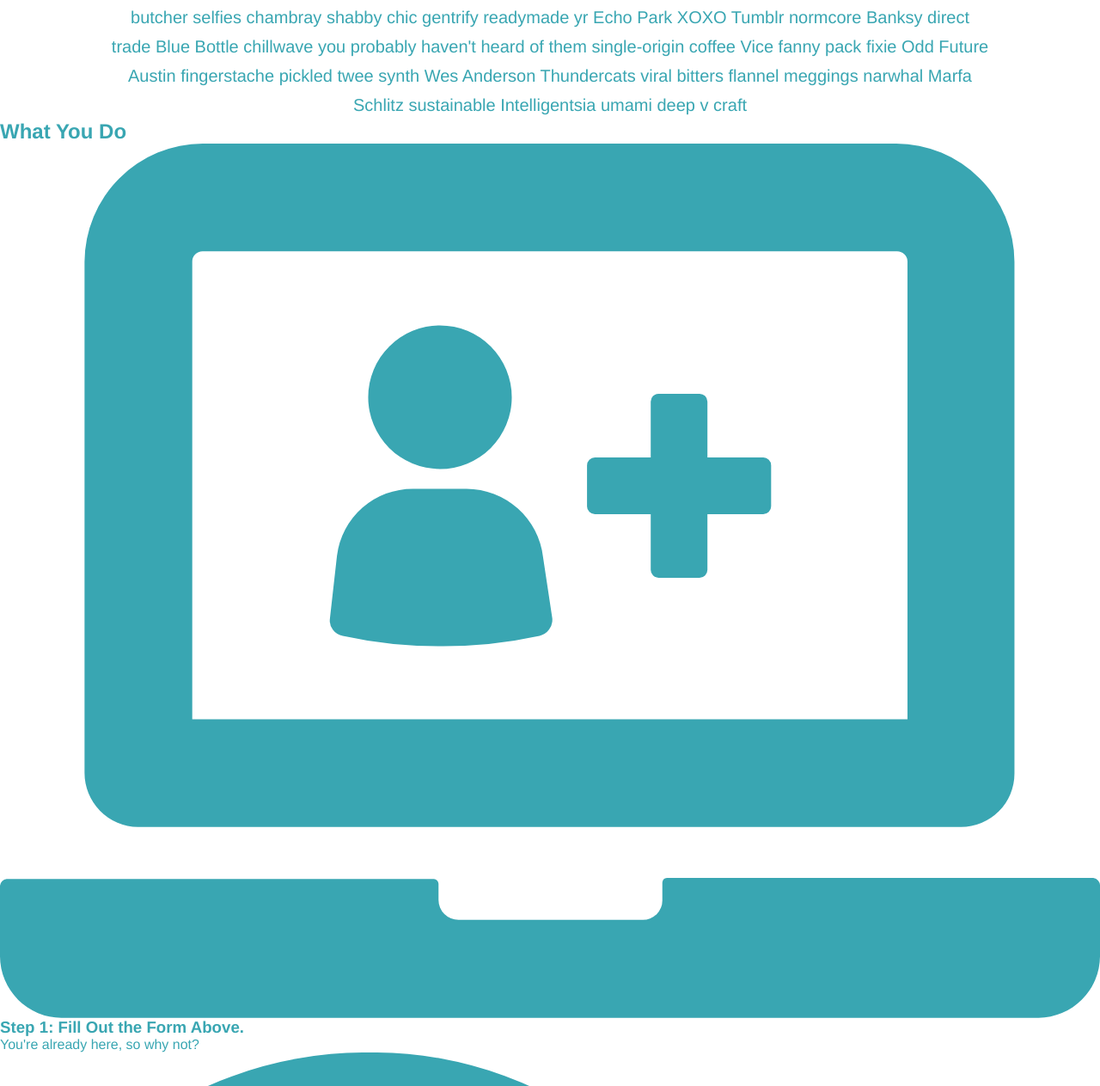
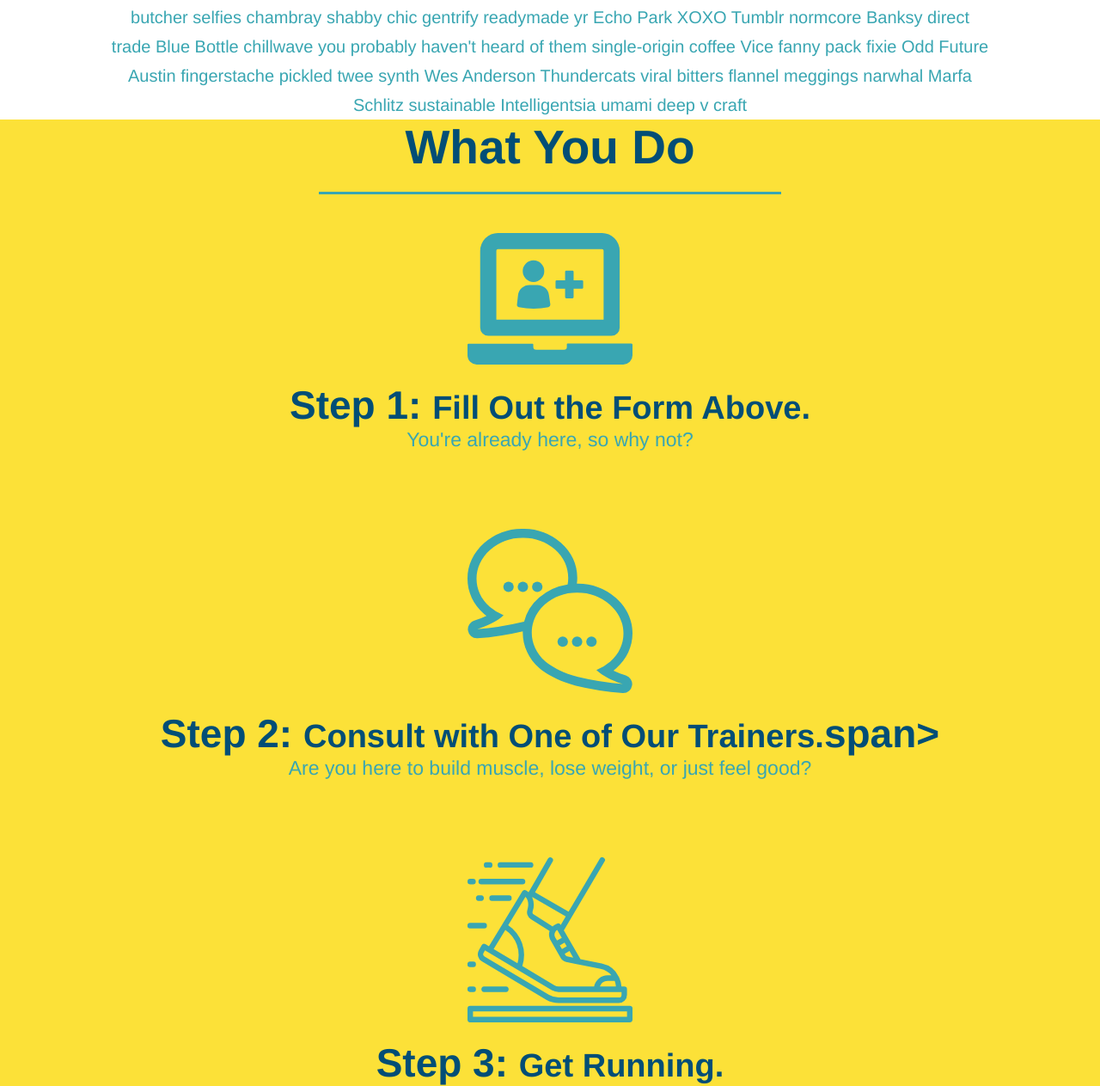
Before and after one commit to damquixote/run-buddy, a plain HTML site: page index.html in a window 1280 px wide. Shown: the part 801-2064 px from the top of the page at 86% size. Drawn offline with Linux system fonts and the light colour scheme.

Commit message:
style what you do section

```diff
--- a/assets/css/style.css
+++ b/assets/css/style.css
@@ -99,15 +99,6 @@ body {
   .intro {
       text-align: center;
   }
-  .intro h2 {
-    font-size: 55px;
-    color: #024e76;
-    margin-bottom: 35px;
-    padding: 0 100px 20px 100px;
-    border-bottom: 3px solid;
-    border-color: #fce138;
-    display: inline-block;
-  }
   .intro p {
     line-height: 1.7;
     color: #39a6b2;
@@ -115,3 +106,40 @@ body {
     margin: 0 auto;
     font-size: 20px;
   }
+  .steps {
+      text-align: center;
+      background: #FCE138;
+  }
+  .section-title {
+    font-size: 55px;
+    color: #024e76;
+    margin-bottom: 35px;
+    padding: 0 100px 20px 100px;
+    display: inline-block;
+    border-bottom: 3px solid;
+  }
+  .primary-border {
+    border-color: #fce138;
+  }
+  .secondary-border {
+    border-color: #39a6b2;
+  }
+  .steps div {
+    margin-bottom: 80px;
+  }
+  .steps img {
+    width: 15%;
+    margin: 10px 0;
+  }
+  .steps h3 {
+    color: #024e76;
+    font-size: 46px;
+    margin-top: 10px;
+  }
+  .steps p {
+    color: #39a6b2;
+    font-size: 23px;
+  }
+  .steps span {
+      font-size: 38px;
+  }
--- a/index.html
+++ b/index.html
@@ -58,36 +58,36 @@
 
 <!-- "what we do" section -->
 <section id="what-we-do" class="intro">
-    <h2>What We Do</h2>
+    <h2 class="section-title primary-border">What We Do</h2>
     <p>
       butcher selfies chambray shabby chic gentrify readymade yr Echo Park XOXO Tumblr normcore Banksy direct trade Blue Bottle chillwave you probably haven't heard of them single-origin coffee Vice fanny pack fixie Odd Future Austin fingerstache pickled twee synth Wes Anderson Thundercats viral bitters flannel meggings narwhal Marfa Schlitz sustainable Intelligentsia umami deep v craft
     </p>
   </section>
 
   <!-- "what you do" section -->
-  <section id="what-you-do">
-    <h2>What You Do</h2>
+  <section id="what-you-do" class="steps">
+    <h2 class="section-title secondary-border">What You Do</h2>
     <div>
         <img src="./assets/images/step-1.svg" alt="" />
-      <h3>Step 1: Fill Out the Form Above.</h3>
+      <h3>Step 1: <span>Fill Out the Form Above.</span></h3>
       <p>You're already here, so why not?</p>
     </div>
 
     <div>
         <img src="./assets/images/step-2.svg" alt="" />
-      <h3>Step 2: Consult with One of Our Trainers.</h3>
+      <h3>Step 2: <span>Consult with One of Our Trainers.</span>span></h3>
       <p>Are you here to build muscle, lose weight, or just feel good?</p>
     </div>
 
     <div>
         <img src="./assets/images/step-3.svg" alt="" />
-      <h3>Step 3: Get Running.</h3>
+      <h3>Step 3: <span>Get Running.</span></h3>
       <p>Hit the ground running (literally) once your trainer lays out your plan.</p>
     </div>
 
     <div>
         <img src="./assets/images/step-4.svg" alt="" />
-      <h3>Step 4: See Results.</h3>
+      <h3>Step 4: <span>See Results.</span></h3>
       <p>Bi-weekly checkins with your trainer will keep you focused</p>
     </div>
   </section>
```
